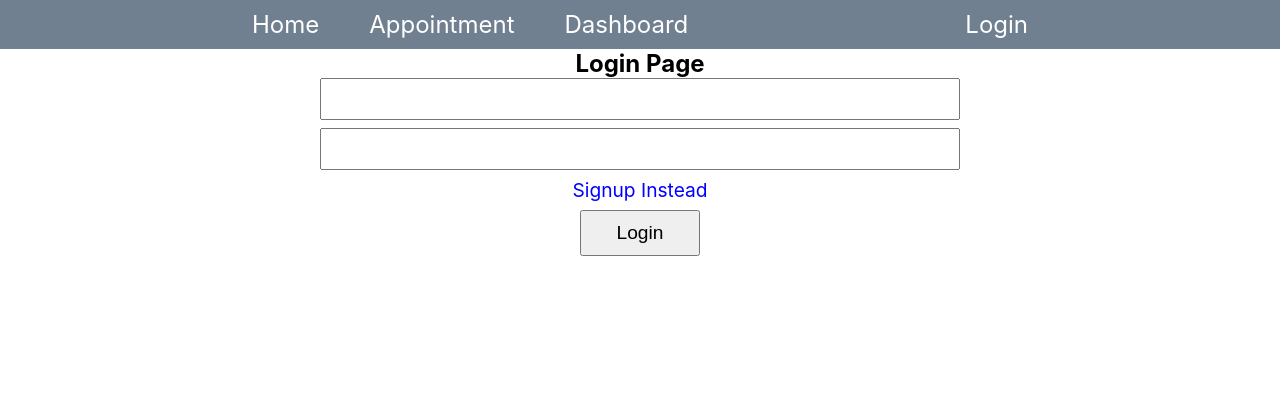
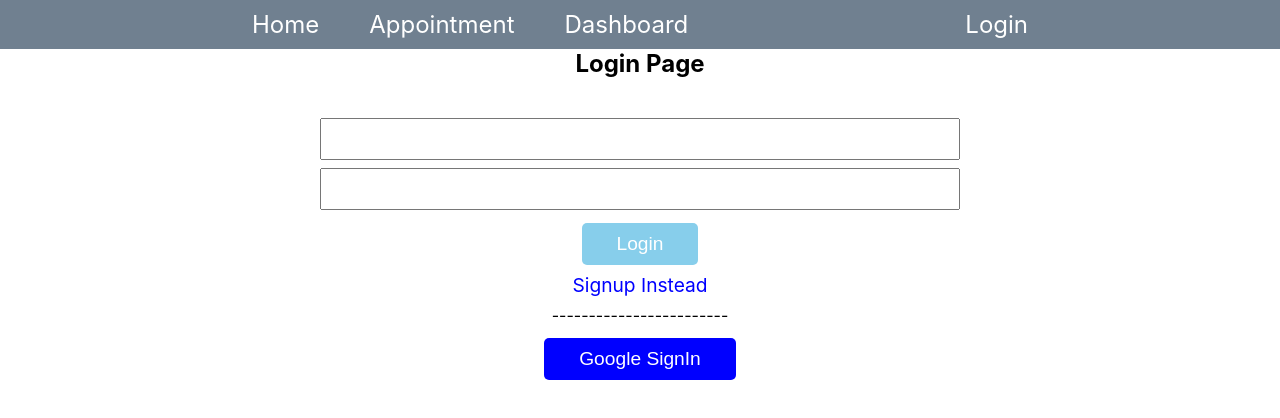
Before and after one commit to Md-Hadiuzzaman-Rifat/israt_dental_frontend, a React (Create React App) app: page /login in a window 1280 px wide. Shown: the top 418 px of the page. Built offline with nearby package versions, Linux system fonts and the light colour scheme; no server answers.

Commit message:
new day start to add strip

```diff
--- a/package.json
+++ b/package.json
@@ -12,6 +12,8 @@
     "@mui/system": "^5.11.14",
     "@mui/x-date-pickers": "^6.0.3",
     "@react-spring/web": "^9.7.1",
+    "@stripe/react-stripe-js": "^2.1.0",
+    "@stripe/stripe-js": "^1.52.0",
     "@testing-library/jest-dom": "^5.16.5",
     "@testing-library/react": "^13.4.0",
     "@testing-library/user-event": "^13.5.0",
--- a/src/components/Login/Login.js
+++ b/src/components/Login/Login.js
@@ -8,7 +8,7 @@ const Login = () => {
   const [password,setPassword]=useState("")
   const [email,setEmail]=useState("")
 
-  const {login} =useAuth()
+  const {login, googleSignIn} =useAuth()
   const navigate=useNavigate()
 
   async function handleSubmit(e){
@@ -27,11 +27,14 @@ const Login = () => {
   return (
     <div>
       <h2>Login Page</h2>
+      <br /><br />
       <form onSubmit={handleSubmit}>
         <input type="email"  name="email" value={email} onChange={(e)=>setEmail(e.target.value)}/>
         <input type="password"  name="password"  value={password} onChange={(e)=>setPassword(e.target.value) }/>
+        <button disabled={loading} type="submit">Login</button>
         <Link to="/signup"> <p style={{color:"blue",fontSize:"1.2rem"}}>Signup Instead</p> </Link>
-        <button disabled={loading} type="submit">Login</button>
+        <p>------------------------</p>
+        <button style={{backgroundColor:"blue"}} onClick={googleSignIn}>Google SignIn</button>
       </form>
     </div>
   );
--- a/src/components/button/Button.css
+++ b/src/components/button/Button.css
@@ -1,4 +1,4 @@
-.button button {
+button {
   background-color: skyblue;
   padding: 8px 20px;
   color: white;
--- a/src/contexts/AuthContexts.js
+++ b/src/contexts/AuthContexts.js
@@ -1,8 +1,10 @@
 import {
   createUserWithEmailAndPassword,
   getAuth,
+  GoogleAuthProvider,
   onAuthStateChanged,
   signInWithEmailAndPassword,
+  signInWithPopup,
   signOut,
   updateProfile
 } from "firebase/auth";
@@ -18,7 +20,7 @@ export function useAuth() {
 
 export function AuthProvider({ children }) {
   const [loading, setLoading] = useState(true);
-  const [currentUser, setCurrentUser] = useState();
+  const [currentUser, setCurrentUser] = useState({});
 
   useEffect(() => {
     const auth = getAuth();
@@ -26,15 +28,29 @@ export function AuthProvider({ children }) {
       setCurrentUser(user);
       setLoading(false);
     });
-
     return unsubscribe;
   }, []);
+
+  // google SingIn
+  async function googleSignIn(){
+   try{
+    const provider = new GoogleAuthProvider();
+    const auth=getAuth()
+    const result=await signInWithPopup(auth,provider)
+    const user=result.user
+
+    saveUser(user.email,user.displayName, 'PUT')
+   }catch{
+    console.log("Failed to sign in using Google.")
+   }
+  }
 
   // signup function
   async function signup(email, password, username) {
     const auth = getAuth();
     await createUserWithEmailAndPassword(auth, email, password);
 
+    saveUser(email,username,'POST')
     // update profile
     await updateProfile(auth.currentUser, {
       displayName: username,
@@ -57,10 +73,21 @@ export function AuthProvider({ children }) {
     const auth = getAuth();
     return signOut(auth);
   }
+  const saveUser=(email,displayName,method)=>{
+    const user={email,displayName}
+    fetch(`http://localhost:2020/users`,{
+      method:method ,
+      headers:{
+        'content-type':'application/json'
+      },
+      body:JSON.stringify(user)
+    })
+  }
 
   const value = {
     currentUser,
     signup,
+    googleSignIn,
     login,
     logout,
   };
```
Also changed, not shown: 1 other file (tests, documents, lock files or other folders). Lines whose indentation alone changed are shown as unchanged.
